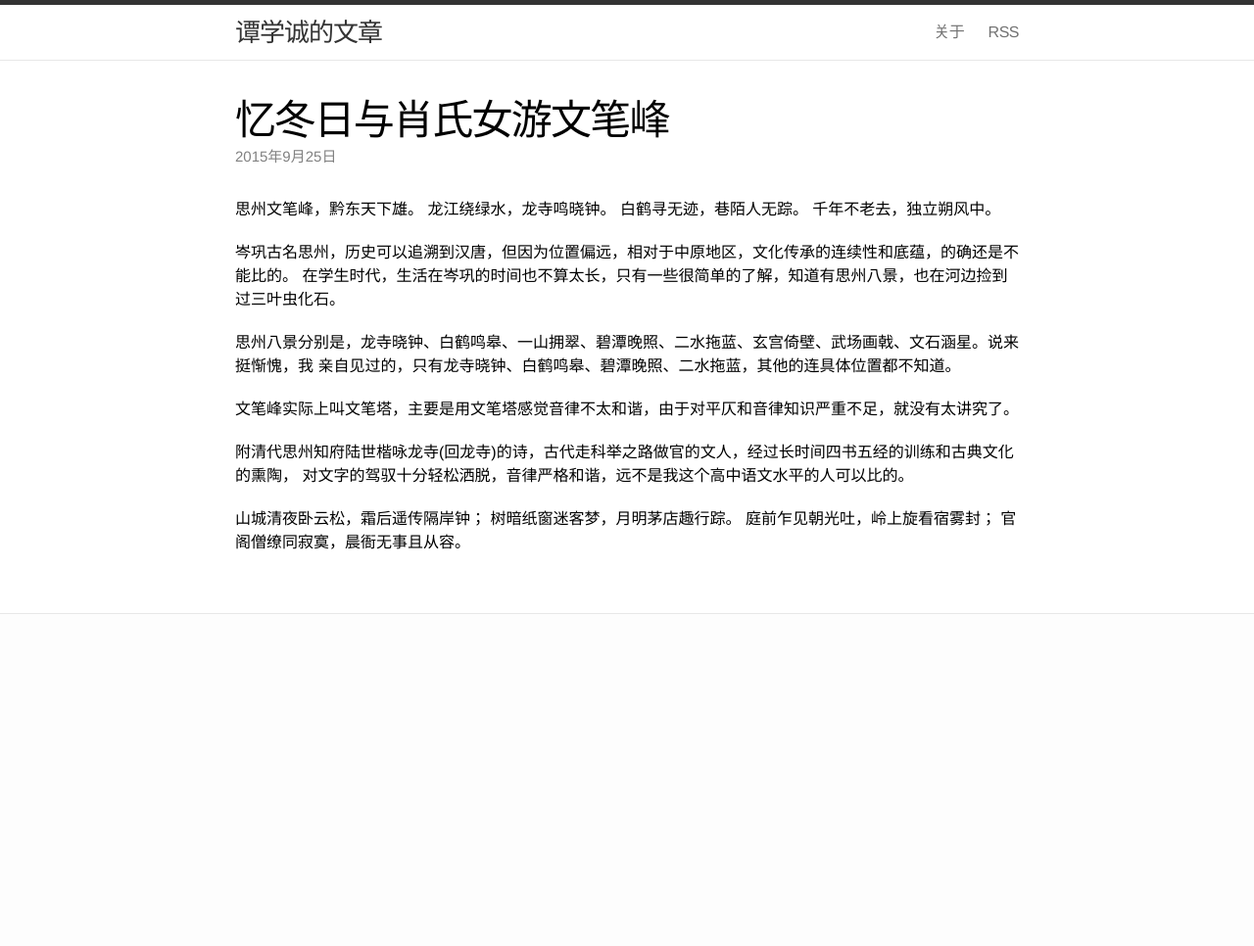
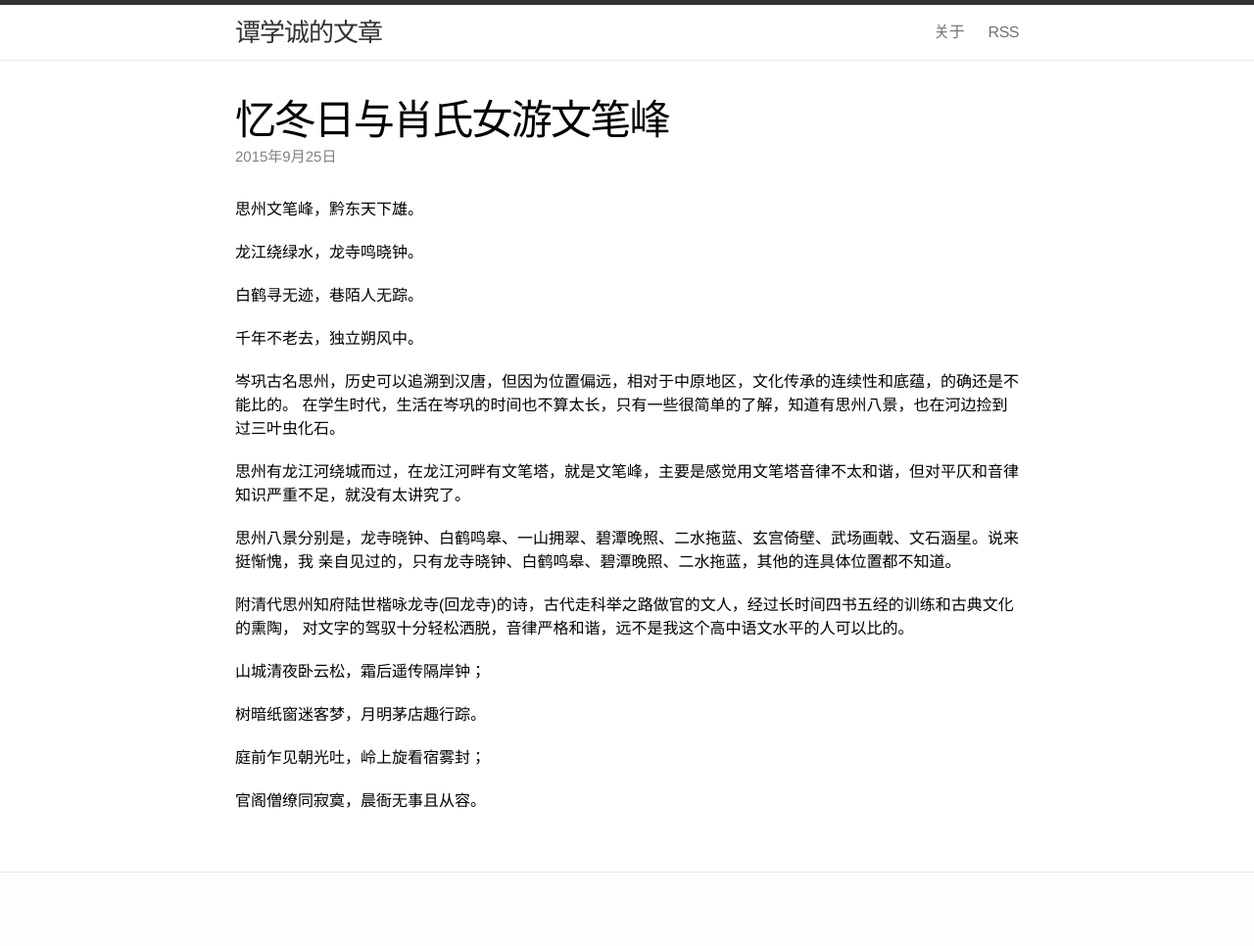
Before and after one commit to TanXuecheng/TanXuecheng.github.io, a Jekyll site: the page built from _posts/2015-09-25-wenbinfeng.md, in a window 1280 px wide. Shown: the whole page at 98% size. Built offline with Jekyll 4.4.1, drawn with Linux system fonts in a browser that asks for light colours; before the commit the page ends 900 px from its top, so only the background shows below that.

Commit message:
update 2015-09-25-wenbifeng

```diff
--- a/_posts/2015-09-25-wenbinfeng.md
+++ b/_posts/2015-09-25-wenbinfeng.md
@@ -6,22 +6,28 @@ categories: 诗
 ---
 
 思州文笔峰，黔东天下雄。
+
 龙江绕绿水，龙寺鸣晓钟。
+
 白鹤寻无迹，巷陌人无踪。
+
 千年不老去，独立朔风中。
 
 岑巩古名思州，历史可以追溯到汉唐，但因为位置偏远，相对于中原地区，文化传承的连续性和底蕴，的确还是不能比的。
 在学生时代，生活在岑巩的时间也不算太长，只有一些很简单的了解，知道有思州八景，也在河边捡到过三叶虫化石。
 
+思州有龙江河绕城而过，在龙江河畔有文笔塔，就是文笔峰，主要是感觉用文笔塔音律不太和谐，但对平仄和音律知识严重不足，就没有太讲究了。
+
 思州八景分别是，龙寺晓钟、白鹤鸣皋、一山拥翠、碧潭晚照、二水拖蓝、玄宫倚壁、武场画戟、文石涵星。说来挺惭愧，我
 亲自见过的，只有龙寺晓钟、白鹤鸣皋、碧潭晚照、二水拖蓝，其他的连具体位置都不知道。
-
-文笔峰实际上叫文笔塔，主要是用文笔塔感觉音律不太和谐，由于对平仄和音律知识严重不足，就没有太讲究了。
 
 附清代思州知府陆世楷咏龙寺(回龙寺)的诗，古代走科举之路做官的文人，经过长时间四书五经的训练和古典文化的熏陶，
 对文字的驾驭十分轻松洒脱，音律严格和谐，远不是我这个高中语文水平的人可以比的。
 
 山城清夜卧云松，霜后遥传隔岸钟；
+
 树暗纸窗迷客梦，月明茅店趣行踪。
+
 庭前乍见朝光吐，岭上旋看宿雾封；
+
 官阁僧缭同寂寞，晨衙无事且从容。
```
